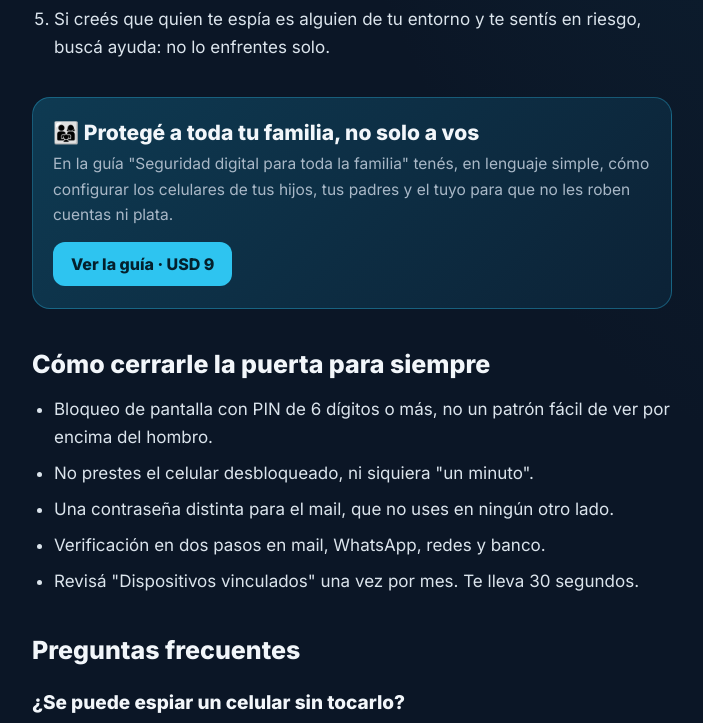
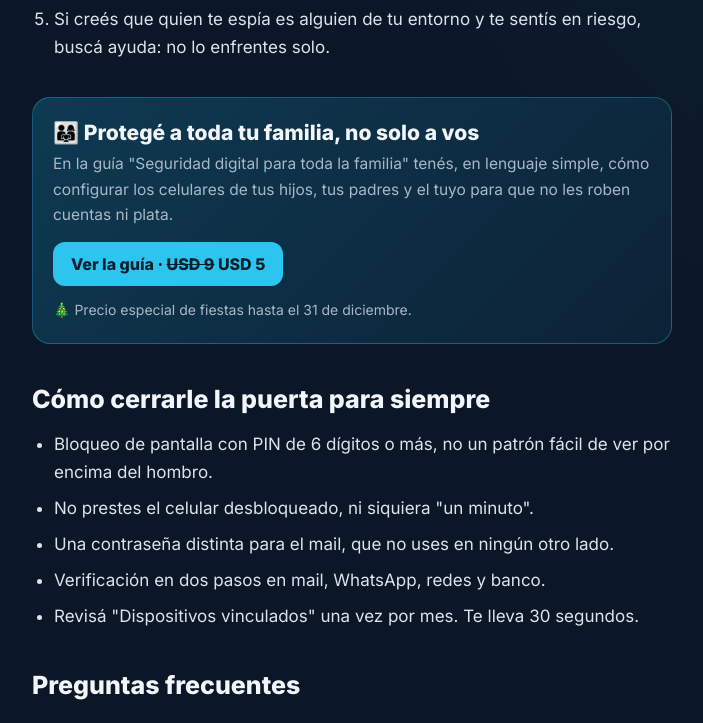
Before and after one commit to facussurbano-facuss/links, a plain HTML site: page blog/como-saber-si-me-espian-el-celular/index.html in a window 1280 px wide. Shown: the part 3020-3743 px from the top of the page, without its empty margins (288-991 px from the left). Drawn offline with Linux system fonts and the light colour scheme.

Commit message:
Update index.html

```diff
--- a/blog/como-saber-si-me-espian-el-celular/index.html
+++ b/blog/como-saber-si-me-espian-el-celular/index.html
@@ -94,7 +94,7 @@ ml('account', '2776969');
 <li>Si creés que quien te espía es alguien de tu entorno y te sentís en riesgo, buscá ayuda: no lo enfrentes solo.</li>
 </ol>
 
-<div class="cta"><h3>👨‍👩‍👧 Protegé a toda tu familia, no solo a vos</h3><p>En la guía "Seguridad digital para toda la familia" tenés, en lenguaje simple, cómo configurar los celulares de tus hijos, tus padres y el tuyo para que no les roben cuentas ni plata.</p><a class="btn" href="https://facussdigital.gumroad.com/l/bmosw">Ver la guía · USD 9</a></div>
+<div class="cta"><h3>👨‍👩‍👧 Protegé a toda tu familia, no solo a vos</h3><p>En la guía "Seguridad digital para toda la familia" tenés, en lenguaje simple, cómo configurar los celulares de tus hijos, tus padres y el tuyo para que no les roben cuentas ni plata.</p><a class="btn" href="https://facussdigital.gumroad.com/l/bmosw">Ver la guía · <s>USD 9</s> USD 5</a><p style="margin:12px 0 0;font-size:14px">🎄 Precio especial de fiestas hasta el 31 de diciembre.</p></div>
 
 <h2 id="prevenir">Cómo cerrarle la puerta para siempre</h2>
 <ul>
```
